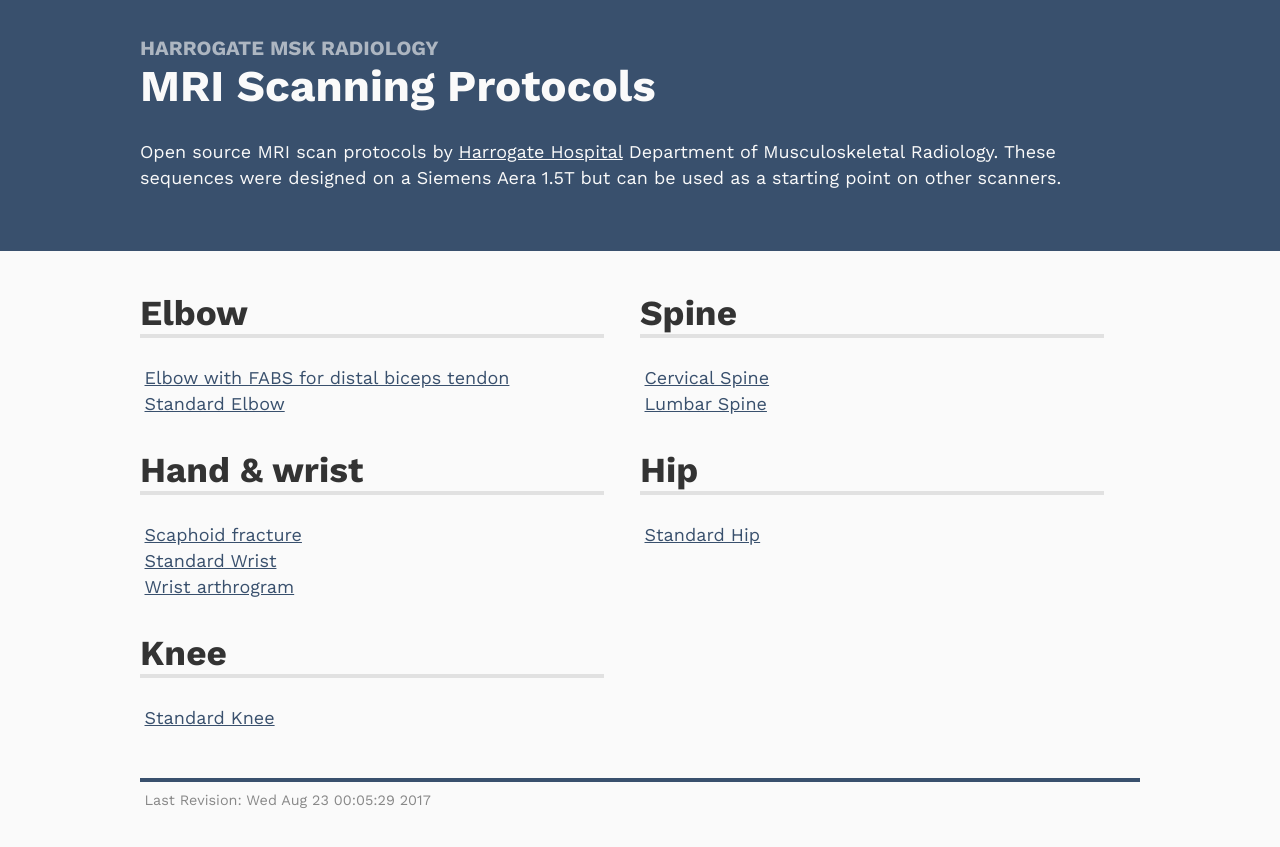
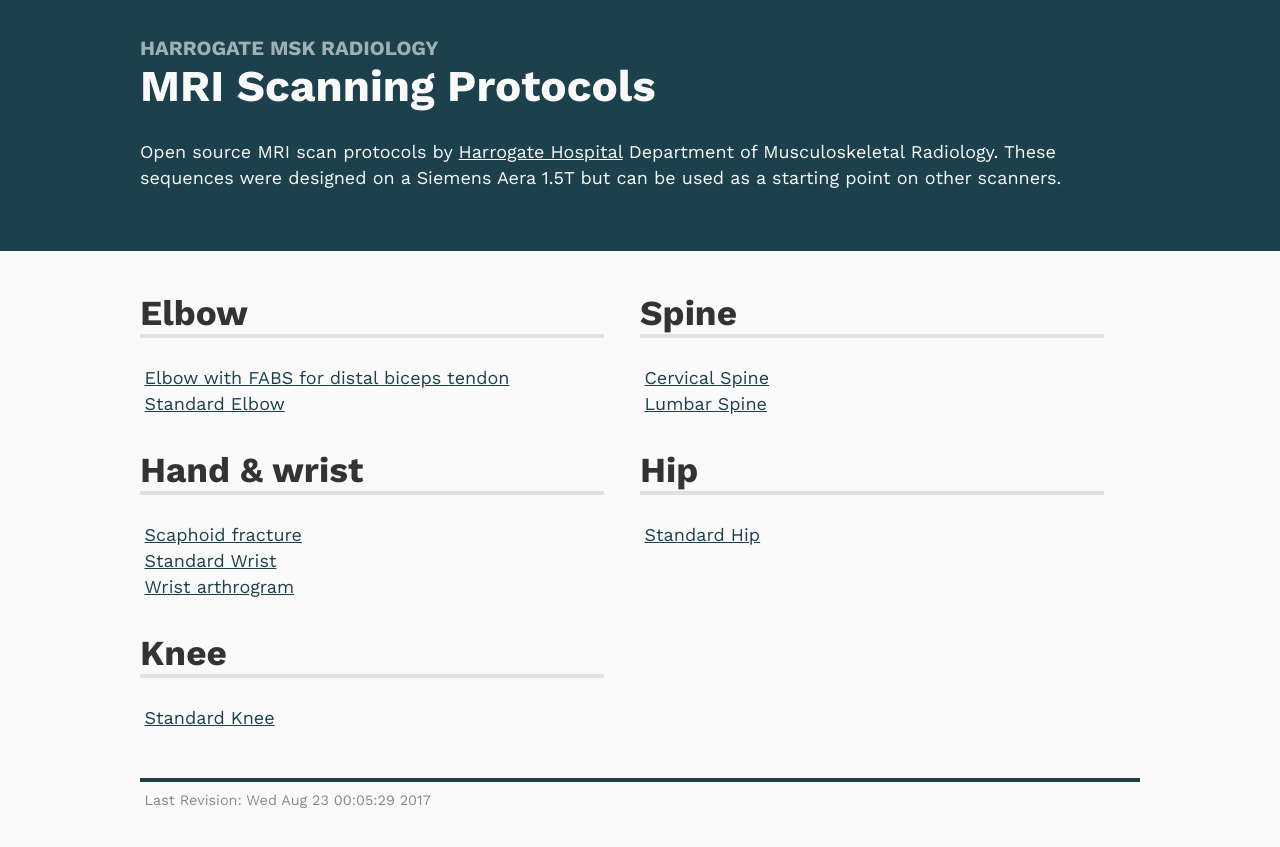
Before and after one commit to harrogatemsk/harrogatemsk.github.io, a Jekyll site: the page built from index.html, in a window 1280 px wide. Shown: the top 847 px of the page. Built offline with Jekyll 4.4.1, drawn with Linux system fonts in a browser that asks for light colours.

Commit message:
Update style.scss

```diff
--- a/assets/css/style.scss
+++ b/assets/css/style.scss
@@ -1,7 +1,7 @@
 ---
 ---
 
-$dark_color: #39506d;
+$dark_color: #1c414d;
 $light_color: #fafafa;
 $black: #333;
 
```
